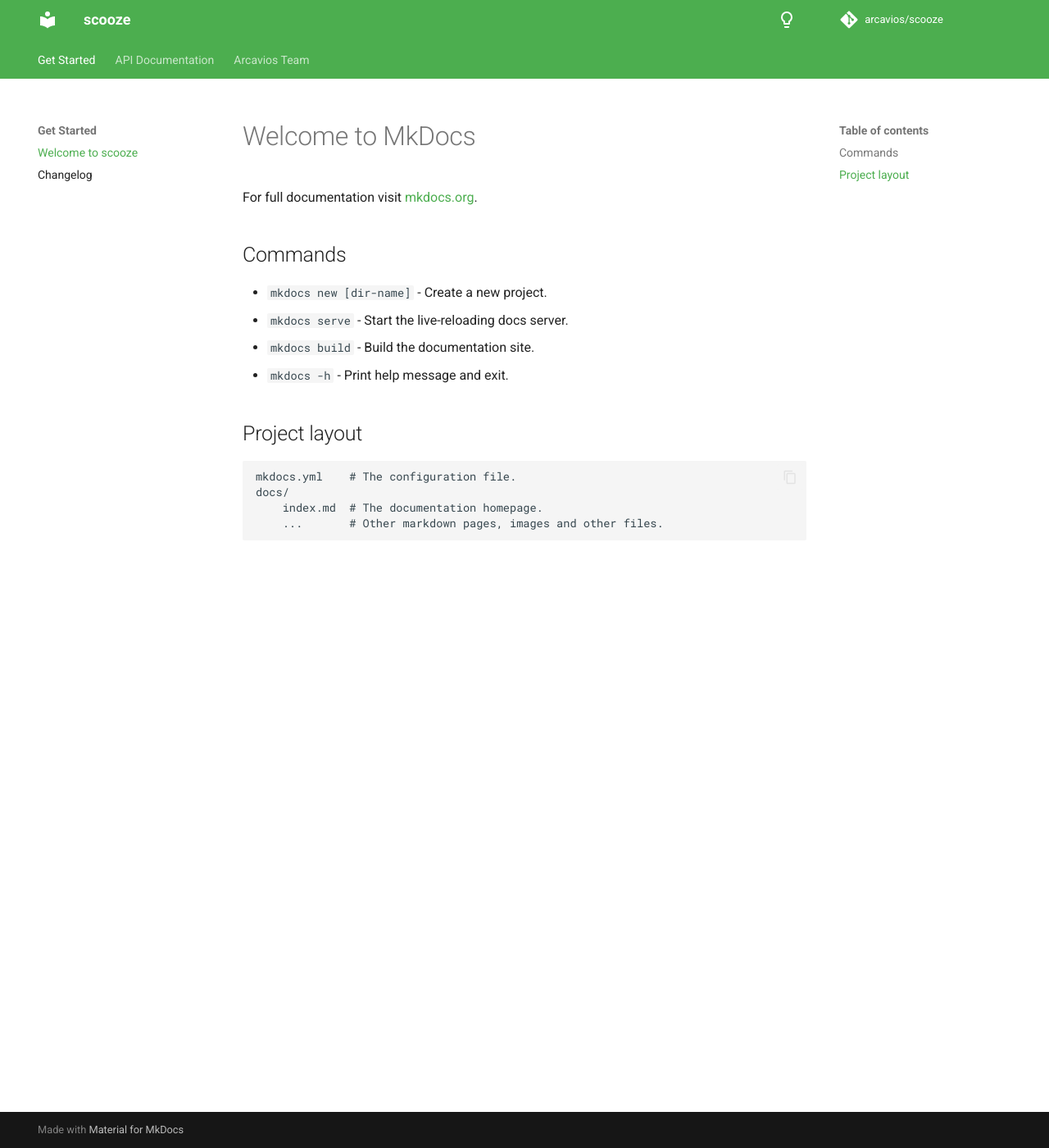
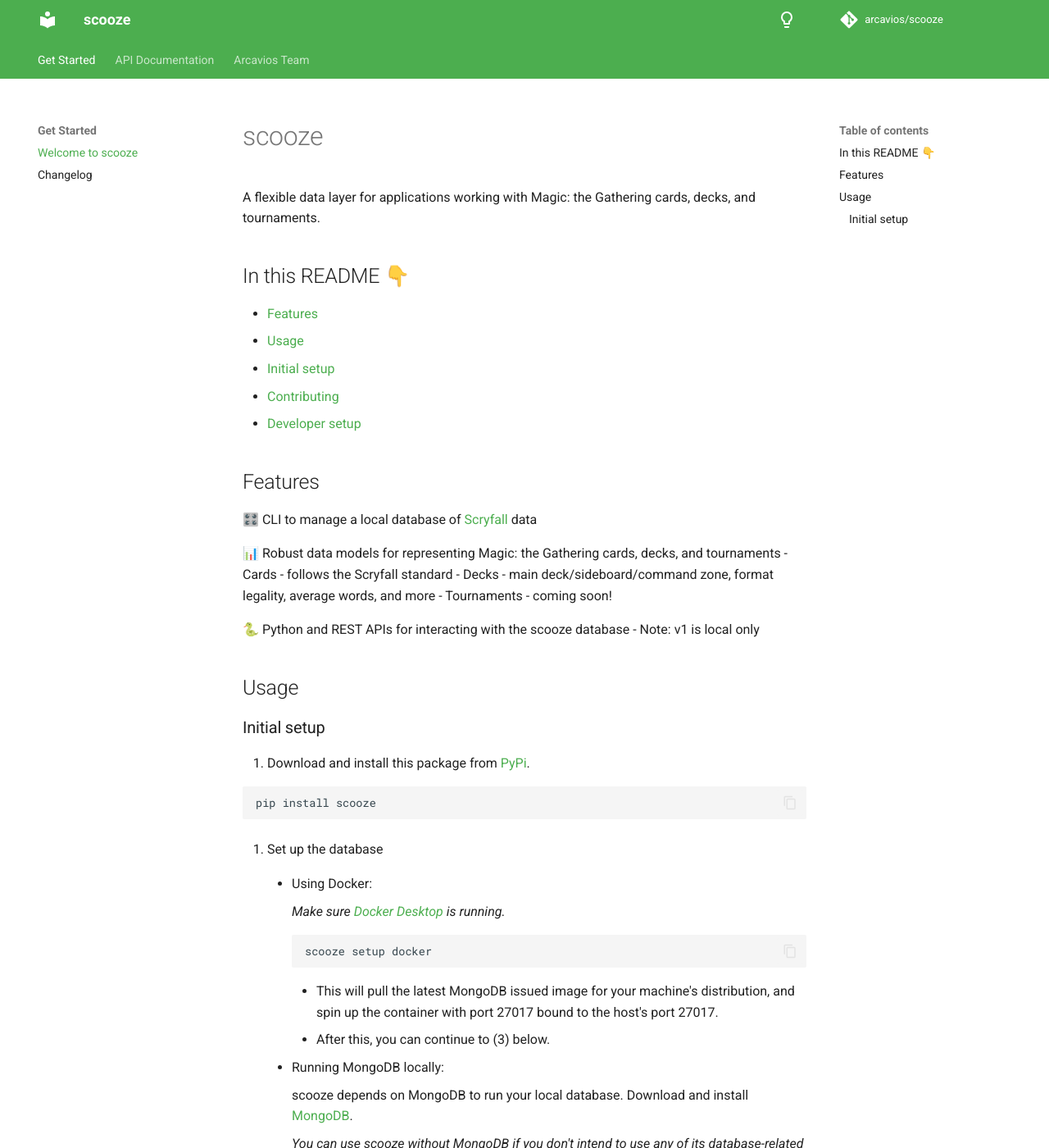
Before and after one commit to arcavios/scooze, an MkDocs documentation site: the page built from docs/index.md, in a window 1280 px wide and 1400 px high. Shown: the whole window at 82% size. Built offline with MkDocs 1.6.1 and Material for MkDocs 9.7.7, drawn with Linux system fonts in a browser that asks for light colours; comment, search, counter and statistics services are not loaded; some of the changed text lies outside the part shown.

Commit message:
Update README. Remove SECURITY.md (policy already in place). Add markdown-extensions to support code blocks.

````diff
--- a/README.md
+++ b/README.md
@@ -27,96 +27,63 @@
 
 1. Download and install this package from [PyPi](https://pypi.org/project/scooze/).
 
-    ```
-    pip install scooze
-    ```
+  ```
+  pip install scooze
+  ```
 
 2. Set up the database
     - Using Docker:
 
         *Make sure [Docker Desktop](https://www.docker.com/products/docker-desktop/) is running.*
 
-         ```
-         scooze setup docker
-         ```
-         * This will pull the latest MongoDB issued image for your machine's distribution, and spin up the container with port 27017 bound to the host's port 27017.
-         * After this, you can continue to (3) below.
+        ``` shell
+        scooze setup docker
+        ```
+
+        * This will pull the latest MongoDB issued image for your machine's distribution, and spin up the container with port 27017 bound to the host's port 27017.
+        * After this, you can continue to (3) below.
 
     - Running MongoDB locally:
 
-         scooze depends on MongoDB to run your local database.
-         Download and install [MongoDB](https://www.mongodb.com/docs/manual/installation/).
+        scooze depends on MongoDB to run your local database.
+        Download and install [MongoDB](https://www.mongodb.com/docs/manual/installation/).
 
-         *You can use scooze without MongoDB if you don't intend to use any of its database-related features.*
+        *You can use scooze without MongoDB if you don't intend to use any of its database-related features.*
 
-         *Your local database can be stored wherever you want, but make sure you create the directory first. This is commonly stored at `/data/db`*
+        *Your local database can be stored wherever you want, but make sure you create the directory first. This is commonly stored at `/data/db`*
 
-         Run the MongoDB server with
+        Run the MongoDB server with
 
-         ```
-         mongod --dbpath path/to/db/
-         ```
+        ``` shell
+        mongod --dbpath path/to/db/
+        ```
 
 3. Run the scooze CLI tool (installed with pip install) to add some data to your local database.
 
-    ```
-    scooze -h
-    scooze load-cards oracle
-    scooze run
-    ```
+  ``` shell
+  scooze -h
+  scooze load-cards oracle
+  scooze run
+  ```
 
 4. Use scooze in your application code!
 
-    ```
-    from scooze.api import ScoozeApi
-    from scooze.catalogs import Color
+  ``` python
+  from scooze.api import ScoozeApi
+  from scooze.catalogs import Color
 
-    with ScoozeApi() as s:
-      # get 10 arbitrary green cards
-      green_cards = s.get_cards_by("colors", [Color.GREEN], paginated=True, page_size=10)
-      # get _all_ green cards
-      green_cards = s.get_cards_by("colors", [Color.GREEN])
+  with ScoozeApi() as s:
+    # get 10 arbitrary green cards
+    green_cards = s.get_cards_by("colors", [Color.GREEN], paginated=True, page_size=10)
+    # get _all_ green cards
+    green_cards = s.get_cards_by("colors", [Color.GREEN])
 
-      # get all cards from a particular set
-      woe_cards = s.get_cards_by_set("woe")
+    # get all cards from a particular set
+    woe_cards = s.get_cards_by_set("woe")
 
-      # get a specific card
-      black_lotus = s.get_card_by_name("Black Lotus")
-      print(black_lotus.total_words())
+    # get a specific card
+    black_lotus = s.get_card_by_name("Black Lotus")
+    print(black_lotus.total_words())
 
-      # and more!
-    ```
-
-## Contributing
-
-If you find a bug 🐛, please open a [bug report](https://github.com/arcavios/scooze/issues/new?assignees=&labels=bug&template=bug_report.md&title=). If you have an idea for an improvement or new feature 🚀, please open a [feature request](https://github.com/arcavios/scooze/issues/new?assignees=&labels=enhancement&template=feature_request.md&title=).
-
-If you find a security vulnerability, please follow the instructions [here](./SECURITY.md).
-
-### Developer setup
-
-1. Install Poetry
-	- [Introduction to Poetry](https://python-poetry.org/docs/#installation)
-	- Make sure it worked
-
-        ```
-        poetry --version
-        ```
-
-2. [Fork](https://github.com/arcavios/scooze/fork) and clone the scooze GitHub repo
-
-    *Read more about forking [here](https://docs.github.com/en/get-started/quickstart/fork-a-repo).*
-
-    ```
-    git clone https://www.github.com/link/to/fork
-    cd ./scooze
-    poetry install
-    ```
-
-3. You're ready to develop!
-
-4. When you have changes you'd like the team to review, please submit a pull request!
-
----
-
-![Scavenging Ooze](https://cards.scryfall.io/large/front/4/8/487116ab-b885-406b-aa54-56cb67eb3ca5.jpg?1594737205)
+    # and more!
+  ```
--- a/docs/index.md
+++ b/docs/index.md
@@ -1,17 +1 @@
-# Welcome to MkDocs
-
-For full documentation visit [mkdocs.org](https://www.mkdocs.org).
-
-## Commands
-
-* `mkdocs new [dir-name]` - Create a new project.
-* `mkdocs serve` - Start the live-reloading docs server.
-* `mkdocs build` - Build the documentation site.
-* `mkdocs -h` - Print help message and exit.
-
-## Project layout
-
-    mkdocs.yml    # The configuration file.
-    docs/
-        index.md  # The documentation homepage.
-        ...       # Other markdown pages, images and other files.
+--8<-- "README.md"
--- a/mkdocs.yml
+++ b/mkdocs.yml
@@ -92,16 +92,10 @@
 markdown_extensions:
     - toc:
           permalink: true
+    - pymdownx.highlight:
+          anchor_linenums: true
+          line_spans: __span
+          pygments_lang_class: true
+    - pymdownx.inlinehilite
     - pymdownx.snippets
-    # TODO(#153): Remove these?
-    # - admonition
-    # - pymdownx.details
-    # - pymdownx.superfences
-    # - pymdownx.highlight:
-    #     pygments_lang_class: true
-    # - pymdownx.extra
-    # - pymdownx.emoji:
-    #     emoji_index: !!python/name:material.extensions.emoji.twemoji
-    #     emoji_generator: !!python/name:material.extensions.emoji.to_svg
-    # - pymdownx.tabbed:
-    #     alternate_style: true
+    - pymdownx.superfences
--- a/pyproject.toml
+++ b/pyproject.toml
@@ -38,6 +38,7 @@
 python = ">=3.11, <4"
 requests = "^2.31.0"
 uvicorn = { extras = ["standard"], version = "^0.23.1" }
+markdown-exec = "^1.8.0"
 
 [tool.poetry.group.dev.dependencies]
 asgi-lifespan = "^2.1.0"
````
Also changed, not shown: SECURITY.md (deleted, +0 -9 lines), 1 other file.
